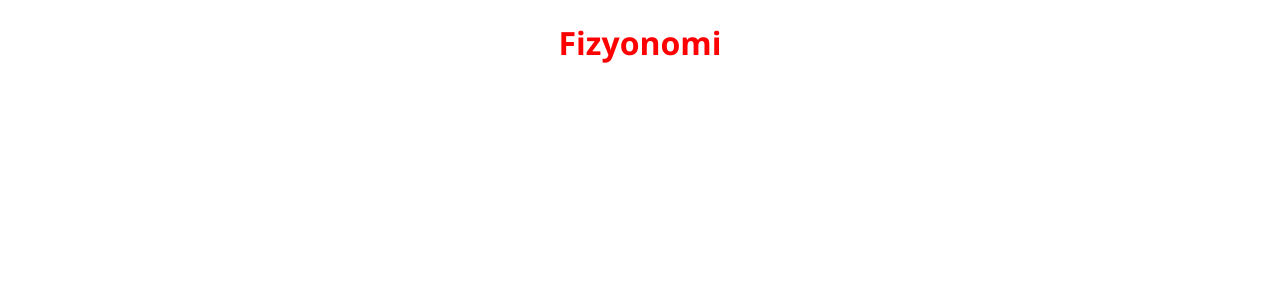
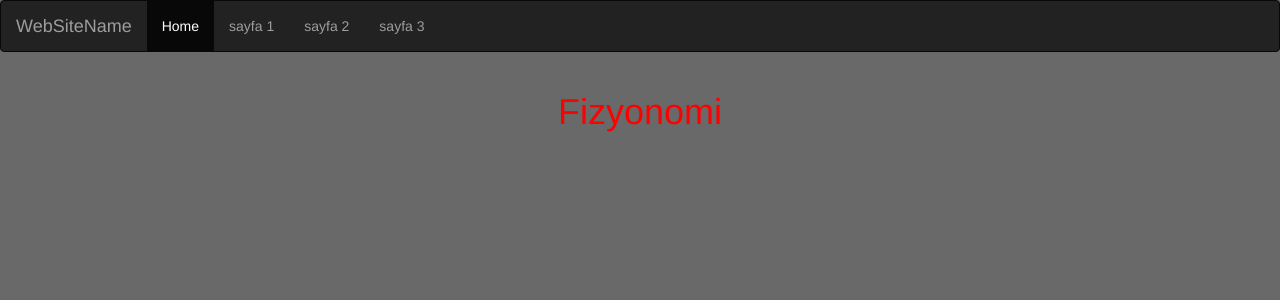
Before and after one commit to esmavluklu01/Donem-Projesi-Esma-Zeynep-Avluklu, a PHP site: page / in a window 1280 px wide. Shown: the top 300 px of the page. Run offline with PHP 8.4, Linux system fonts and the light colour scheme.

Commit message:
Navbar eklenmesi
boostrap kullanarak navbar ve tasarım eklemesi

```diff
--- a/css/style.css
+++ b/css/style.css
@@ -1,5 +1,9 @@
+body{
+    background-color: #696969!important;
+
+}
 h1{
-    color: red;
+    color: red!important;
     text-align: center;
     font-family: 'Segoe UI', Tahoma, Geneva, Verdana, sans-serif;
 }
--- a/index.html
+++ b/index.html
@@ -5,8 +5,28 @@
     <meta name="viewport" content="width=device-width, initial-scale=1.0">
     <title>Fizyonomi Web Site</title>
     <link rel="stylesheet" href="css/style.css">
+    <link rel="stylesheet" href="https://maxcdn.bootstrapcdn.com/bootstrap/3.4.1/css/bootstrap.min.css">
+    <script src="https://ajax.googleapis.com/ajax/libs/jquery/3.7.1/jquery.min.js"></script>
+    <script src="https://maxcdn.bootstrapcdn.com/bootstrap/3.4.1/js/bootstrap.min.js"></script>
 </head>
 <body>
-    <h1 class="h1">Fizyonomi</h1>
+    <nav class="navbar navbar-inverse">
+        <div class="container-fluid">
+          <div class="navbar-header">
+            <a class="navbar-brand" href="#">WebSiteName</a>
+          </div>
+          <ul class="nav navbar-nav">
+            <li class="active"><a href="index.html">Home</a></li>
+            <li><a href="#">sayfa 1</a></li>
+            <li><a href="#">sayfa 2</a></li>
+            <li><a href="#">sayfa 3</a></li>
+          </ul>
+        </div>
+      </nav>
+      <div class="container">
+        <h1 class="h1">Fizyonomi</h1>
+
+      </div>
+
 </body>
 </html>
```
